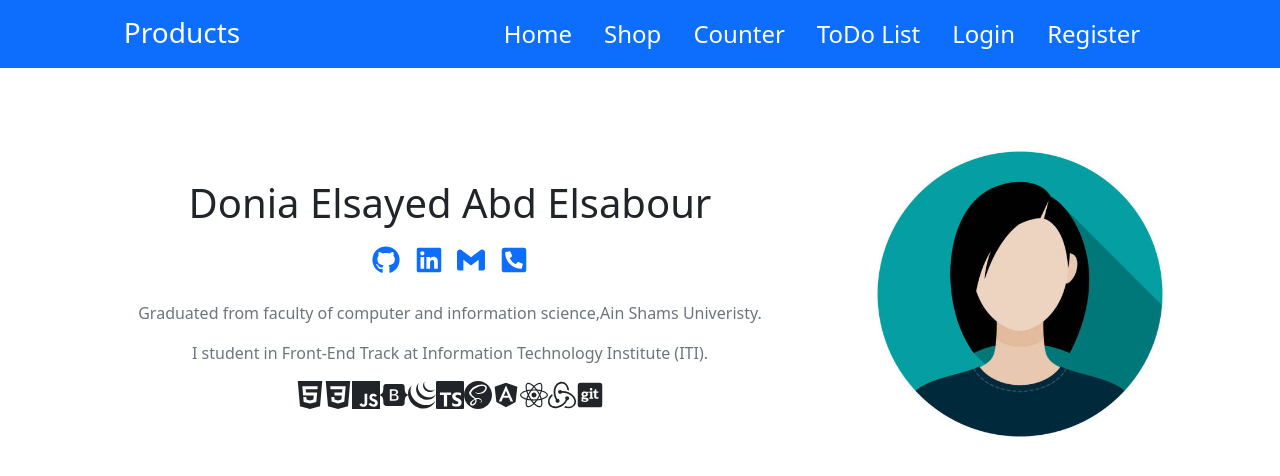
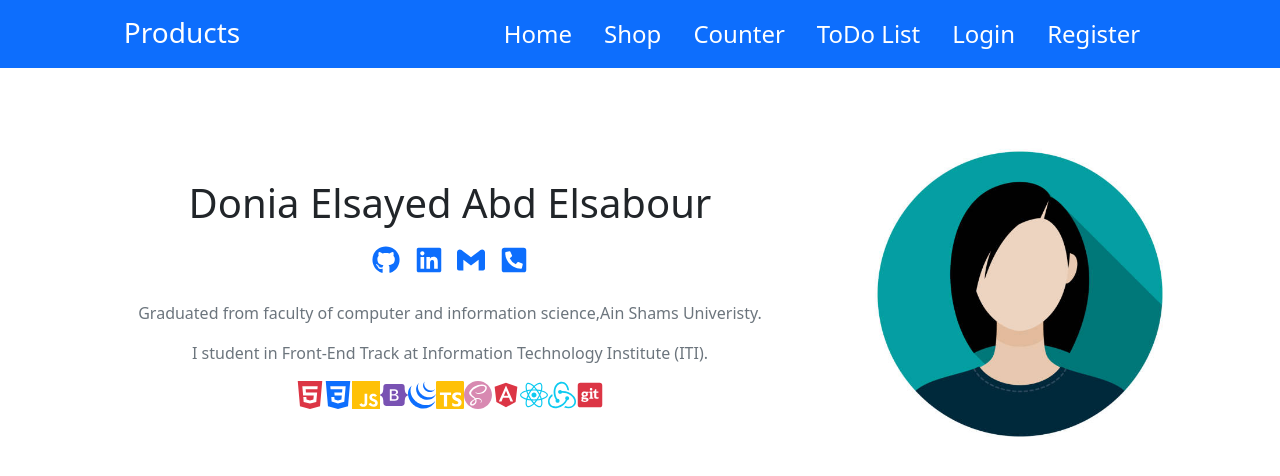
Before and after one commit to donia-elsayed/React-Project, a React (Create React App) app: page / in a window 1280 px wide. Shown: the top 476 px of the page. Built offline with nearby package versions, Linux system fonts and the light colour scheme.

Commit message:
Change Icon Style

```diff
--- a/src/component/home/home.jsx
+++ b/src/component/home/home.jsx
@@ -19,17 +19,17 @@ function Home() {
                     <p className="text-muted">Graduated from faculty of computer and information science,Ain Shams Univeristy.</p>
                     <p className="text-muted">I student in  Front-End Track at Information Technology Institute (ITI).</p>
                     <div className="my-skills">
-                       <SiHtml5 className="fs-3"/>
-                       <SiCss3 className="fs-3"/>
-                       <SiJavascript className="fs-3"/>
-                       <FaBootstrap className="fs-3"/>
-                       <SiJquery className="fs-3"/>
-                       <SiTypescript className="fs-3"/>
-                       <SiSass className="fs-3"/>
-                       <FaAngular className="fs-3"/>
-                       <FaReact className="fs-3"/>
-                       <SiRedux className="fs-3"/>
-                       <FaGitSquare className="fs-3"/>
+                       <SiHtml5 className="fs-3 text-danger"/>
+                       <SiCss3 className="fs-3 text-primary"/>
+                       <SiJavascript className="fs-3 text-warning"/>
+                       <FaBootstrap className="fs-3" style={{color:'#7952b3'}}/>
+                       <SiJquery className="fs-3 text-primary"/>
+                       <SiTypescript className="fs-3 text-warning"/>
+                       <SiSass className="fs-3" style={{color:'#d889b1'}}/>
+                       <FaAngular className="fs-3 text-danger"/>
+                       <FaReact className="fs-3 text-info"/>
+                       <SiRedux className="fs-3 text-info"/>
+                       <FaGitSquare className="fs-3 text-danger"/>
                     </div>
                 </div>
                 <div className="col-4">
```
